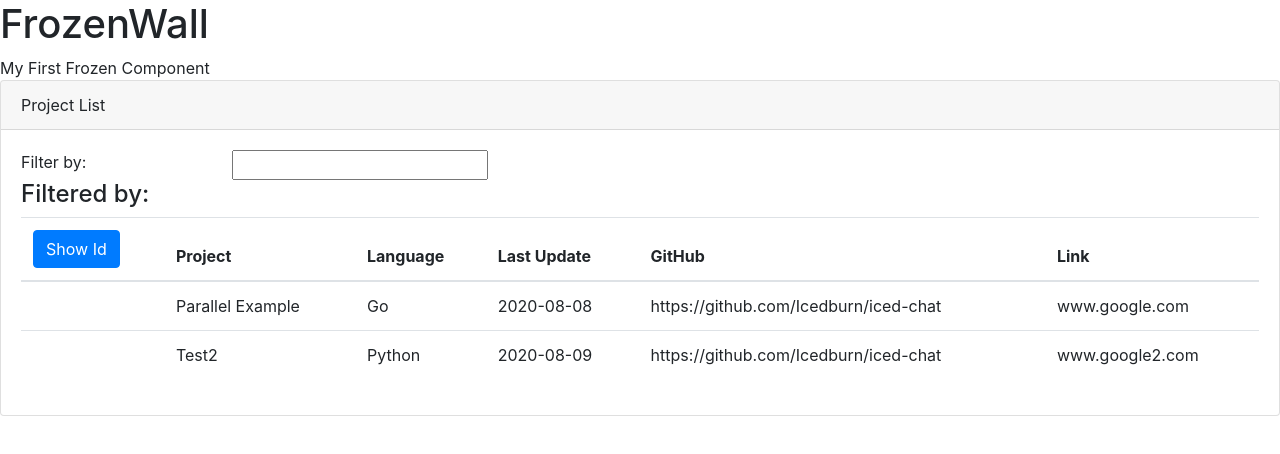
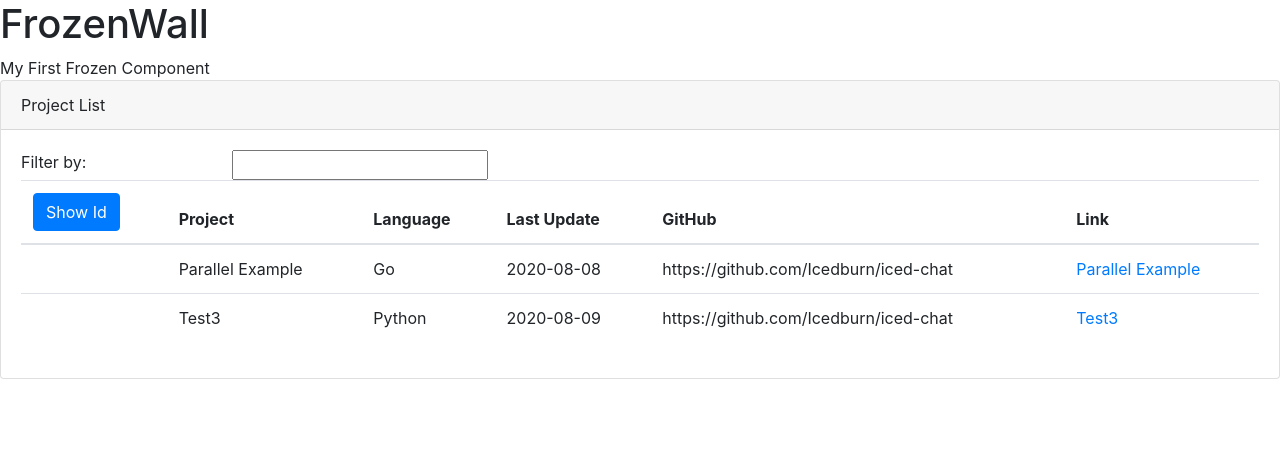
Before and after one commit to Icedburn/FrozenWall, an Angular app: page / in a window 1280 px wide. Shown: the top 454 px of the page. Built offline with nearby package versions, Linux system fonts and the light colour scheme.

Commit message:
getProject Service

```diff
--- a/src/app/app.module.ts
+++ b/src/app/app.module.ts
@@ -1,8 +1,10 @@
 import { BrowserModule } from '@angular/platform-browser';
 import { NgModule } from '@angular/core';
+import { FormsModule } from '@angular/forms';
 
 import { AppComponent } from './app.component';
 import {ProjectListComponent} from './projects/project-list.component';
+import {HttpClientModule} from '@angular/common/http';
 
 @NgModule({
   declarations: [
@@ -10,7 +12,9 @@ import {ProjectListComponent} from './projects/project-list.component';
     ProjectListComponent
   ],
   imports: [
-    BrowserModule
+    BrowserModule,
+    FormsModule,
+    HttpClientModule
   ],
   providers: [],
   bootstrap: [AppComponent]
--- /dev/null
+++ b/src/app/projects/IProject.ts
@@ -0,0 +1,9 @@
+export interface IProject {
+  Id: number;
+  Name: string;
+  Language: string;
+  LastUpdate: string;
+  CreationDate: string;
+  GitHubLink: string;
+  ProjectLink: string;
+}
--- a/src/app/projects/project-list.component.html
+++ b/src/app/projects/project-list.component.html
@@ -6,12 +6,12 @@
     <div class="row">
       <div class="col-md-2">Filter by:</div>
       <div class="col-md-4">
-        <input type="text" />
+        <input type="text" [(ngModel)]='listFilter' />
       </div>
     </div>
-    <div class="row">
+    <div class="row" *ngIf='listFilter != ""'>
       <div class="col-md-6">
-        <h4>Filtered by: </h4>
+        <h4>Filtered by: {{listFilter}}</h4>
       </div>
     </div>
 
@@ -20,8 +20,9 @@
         <thead>
           <tr>
             <th>
-              <button class="btn btn-primary">
-                Show Id
+              <button class="btn btn-primary"
+              (click)='toogleId()'>
+                {{showId ? "Hide" : "Show"}} Id
               </button>
             </th>
             <th>Project</th>
@@ -32,13 +33,13 @@
           </tr>
         </thead>
         <tbody>
-        <tr *ngFor='let project of projects'>
-          <td></td>
+        <tr *ngFor='let project of filteredProjects'>
+          <td>{{showId ? project.Id : ""}}</td>
           <td>{{project.Name}}</td>
           <td>{{project.Language}}</td>
           <td>{{project.LastUpdate}}</td>
           <td>{{project.GitHubLink}}</td>
-          <td>{{project.Link}}</td>
+          <td><a [href]='project.Link'>{{project.Name}}</a></td>
         </tr>
 
         </tbody>
--- a/src/app/projects/project-list.component.ts
+++ b/src/app/projects/project-list.component.ts
@@ -1,28 +1,45 @@
-import { Component } from '@angular/core';
+import { Component, OnInit } from '@angular/core';
+import { IProject } from './IProject';
+import {filter} from 'rxjs/operators';
+import {ProjectService} from './project.service';
 
 @Component({
   selector: 'pm-projects',
   templateUrl: './project-list.component.html'
 })
 
-export class ProjectListComponent {
+export class ProjectListComponent implements OnInit {
   pageTitle = 'Project List';
-  projects: any[] = [
-    {
-      Id: 0,
-      Name: 'Parallel Example',
-      Language: 'Go',
-      LastUpdate: '2020-08-08',
-      GitHubLink: 'https://github.com/Icedburn/iced-chat',
-      Link: 'www.google.com'
-    },
-    {
-      Id: 1,
-      Name: 'Test2',
-      Language: 'Python',
-      LastUpdate: '2020-08-09',
-      GitHubLink: 'https://github.com/Icedburn/iced-chat',
-      Link: 'www.google2.com'
-    }
-  ];
+  showId = false;
+  filteredProjects: IProject[];
+
+  _listFilter: string;
+  get listFilter(): string {
+    return this._listFilter;
+  }
+  set listFilter(value: string) {
+    this._listFilter = value;
+    this.filteredProjects = this.listFilter && this.listFilter !== '' ? this.performFilter(this.listFilter) : this.projects;
+  }
+  projects: IProject[] = [];
+
+  constructor(private projectService: ProjectService) {
+  }
+
+  toogleId(): void {
+    this.showId = !this.showId;
+  }
+
+  private performFilter(filterBy: string): IProject[] {
+    filterBy = filterBy.toLowerCase();
+    return this.projects.filter(
+      (project: IProject) => project.Name.toLocaleLowerCase().indexOf(filterBy) !== -1
+    );
+  }
+
+  ngOnInit(): void {
+    this.projects = this.projectService.getProjects();
+    this.filteredProjects = this.projects;
+    this._listFilter = '';
+  }
 }
--- /dev/null
+++ b/src/app/projects/project.service.ts
@@ -0,0 +1,34 @@
+import {Injectable} from '@angular/core';
+import {HttpClient} from '@angular/common/http';
+import {IProject} from './IProject';
+
+@Injectable({
+  providedIn: 'root'
+})
+
+export class ProjectService {
+  constructor(private http: HttpClient) {}
+
+  getProjects(): IProject[] {
+    return [
+    {
+      Id: 0,
+        Name: 'Parallel Example',
+      Language: 'Go',
+      CreationDate: '2020-08-08',
+      LastUpdate: '2020-08-08',
+      GitHubLink: 'https://github.com/Icedburn/iced-chat',
+      ProjectLink: 'www.google.com'
+    },
+    {
+      Id: 1,
+        Name: 'Test3',
+      Language: 'Python',
+      CreationDate: '2020-07-08',
+      LastUpdate: '2020-08-09',
+      GitHubLink: 'https://github.com/Icedburn/iced-chat',
+      ProjectLink: 'www.google2.com'
+    }];
+    // return this.http.get<IProject[]>(this.projectUrl);
+  }
+}
```
